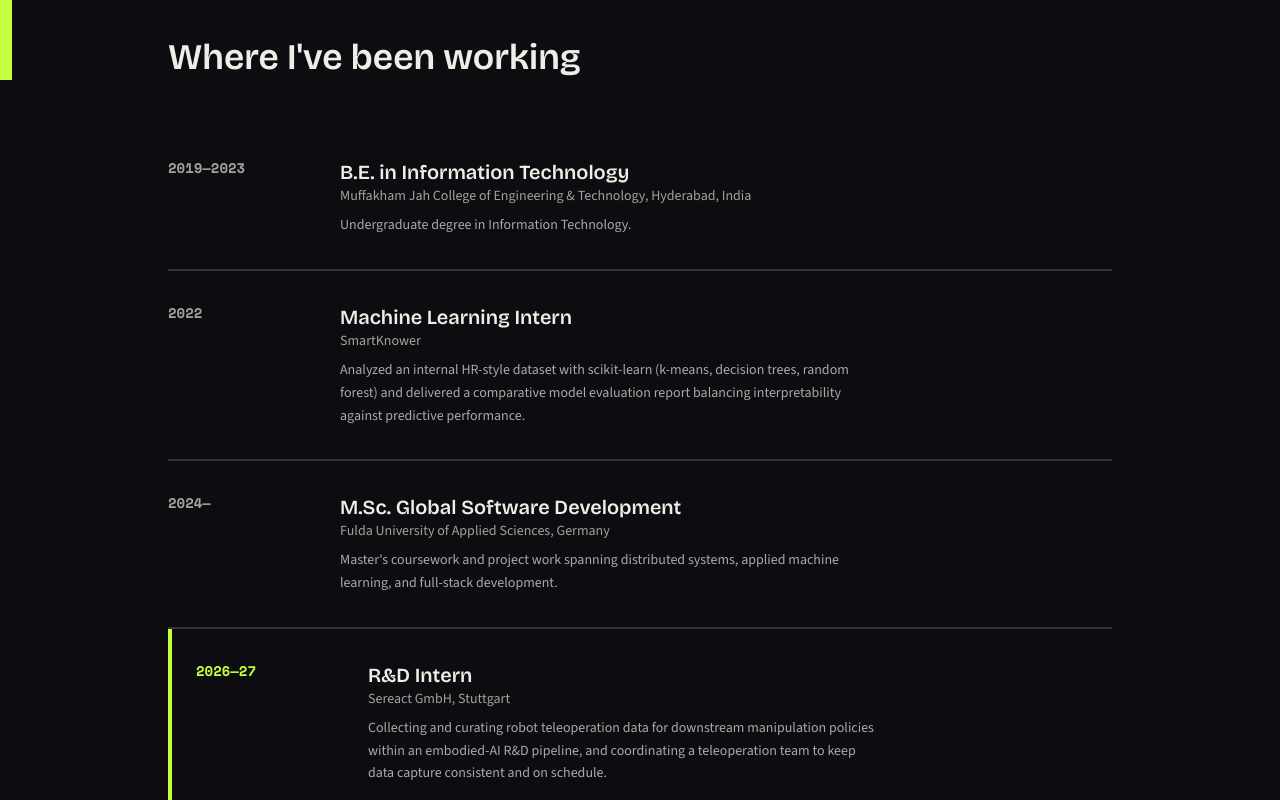
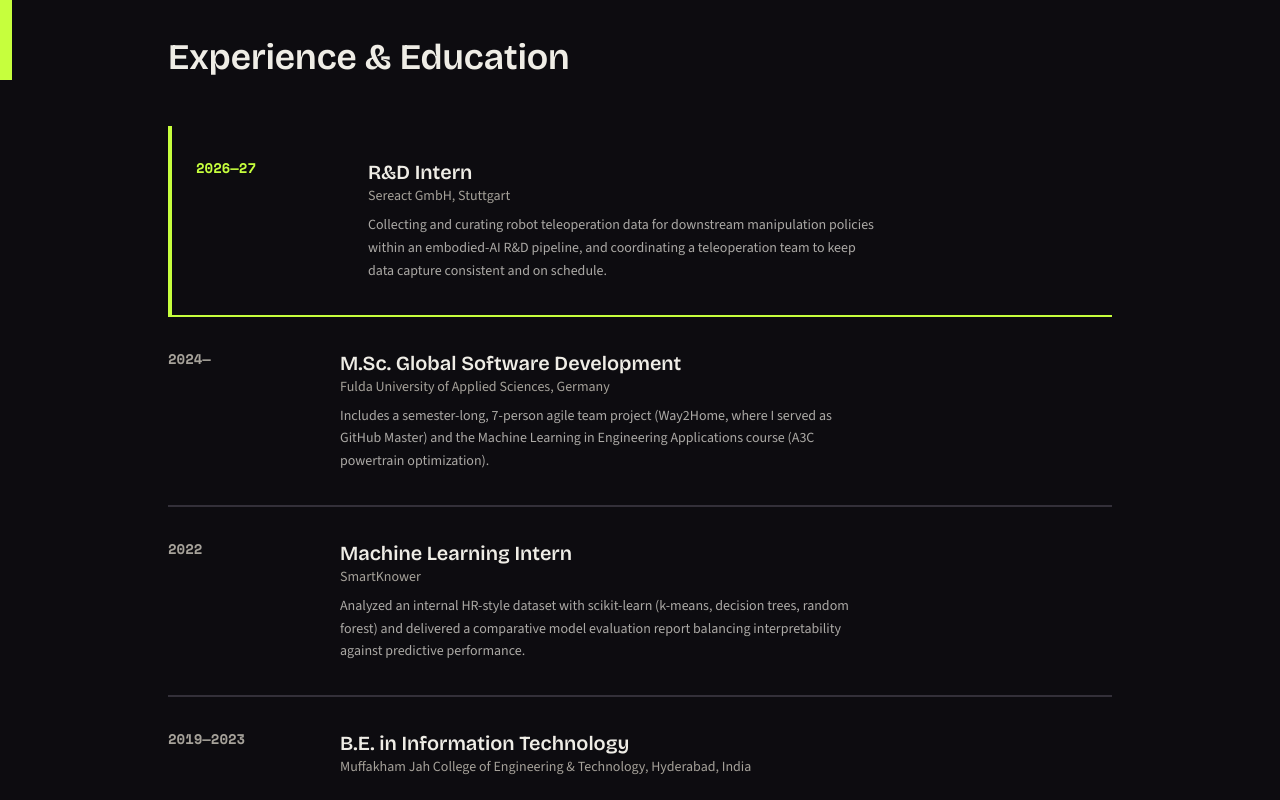
Before and after one commit to Rashid-hussain-mohammed/Personal_portfolio, a Next.js app: page / in a window 1280 px wide. Shown: the part 720-1520 px from the top of the page. Built offline with nearby package versions, Linux system fonts and the light colour scheme.

Commit message:
Fine updates on details

```diff
--- a/src/components/Contact.tsx
+++ b/src/components/Contact.tsx
@@ -4,7 +4,6 @@ const LINKS = [
     value: "Rashid.Hussain.Mohammed23@gmail.com",
     href: "mailto:Rashid.Hussain.Mohammed23@gmail.com",
   },
-  { label: "Phone", value: "+49 xxxxxxxx", href: "tel:+49xxxxxxxx" },
   {
     label: "GitHub",
     value: "github.com/Rashid-hussain-mohammed",
@@ -48,7 +47,7 @@ export default function Contact() {
         </div>
 
         <p className="mt-16 font-data text-xs text-muted">
-          Built with Next.js, containerized with Docker.
+          Built with Next.js · deployed on Vercel · Docker-ready
         </p>
       </div>
     </footer>
--- a/src/components/Timeline.tsx
+++ b/src/components/Timeline.tsx
@@ -2,16 +2,26 @@ type Entry = {
   when: string;
   title: string;
   place: string;
-  detail: string;
+  detail?: string;
   current?: boolean;
 };
 
+// Newest first, so the most relevant role is the first thing a recruiter sees.
 const ENTRIES: Entry[] = [
   {
-    when: "2019—2023",
-    title: "B.E. in Information Technology",
-    place: "Muffakham Jah College of Engineering & Technology, Hyderabad, India",
-    detail: "Undergraduate degree in Information Technology.",
+    when: "2026—27",
+    title: "R&D Intern",
+    place: "Sereact GmbH, Stuttgart",
+    detail:
+      "Collecting and curating robot teleoperation data for downstream manipulation policies within an embodied-AI R&D pipeline, and coordinating a teleoperation team to keep data capture consistent and on schedule.",
+    current: true,
+  },
+  {
+    when: "2024—",
+    title: "M.Sc. Global Software Development",
+    place: "Fulda University of Applied Sciences, Germany",
+    detail:
+      "Includes a semester-long, 7-person agile team project (Way2Home, where I served as GitHub Master) and the Machine Learning in Engineering Applications course (A3C powertrain optimization).",
   },
   {
     when: "2022",
@@ -21,19 +31,9 @@ const ENTRIES: Entry[] = [
       "Analyzed an internal HR-style dataset with scikit-learn (k-means, decision trees, random forest) and delivered a comparative model evaluation report balancing interpretability against predictive performance.",
   },
   {
-    when: "2024—",
-    title: "M.Sc. Global Software Development",
-    place: "Fulda University of Applied Sciences, Germany",
-    detail:
-      "Master's coursework and project work spanning distributed systems, applied machine learning, and full-stack development.",
-  },
-  {
-    when: "2026—27",
-    title: "R&D Intern",
-    place: "Sereact GmbH, Stuttgart",
-    detail:
-      "Collecting and curating robot teleoperation data for downstream manipulation policies within an embodied-AI R&D pipeline, and coordinating a teleoperation team to keep data capture consistent and on schedule.",
-    current: true,
+    when: "2019—2023",
+    title: "B.E. in Information Technology",
+    place: "Muffakham Jah College of Engineering & Technology, Hyderabad, India",
   },
 ];
 
@@ -42,7 +42,7 @@ export default function Timeline() {
     <section id="work" className="border-b-4 border-ink bg-paper">
       <div className="mx-auto max-w-5xl px-6 py-20 md:px-10">
         <h2 className="font-display text-3xl font-semibold text-ink md:text-4xl">
-          Where I&apos;ve been working
+          Experience &amp; Education
         </h2>
         <div className="mt-12 divide-y-2 divide-line">
           {ENTRIES.map((entry) => (
@@ -64,9 +64,11 @@ export default function Timeline() {
                   {entry.title}
                 </h3>
                 <p className="font-body text-sm text-muted">{entry.place}</p>
-                <p className="mt-2 max-w-lg font-body text-sm leading-relaxed text-ink/70">
-                  {entry.detail}
-                </p>
+                {entry.detail && (
+                  <p className="mt-2 max-w-lg font-body text-sm leading-relaxed text-ink/70">
+                    {entry.detail}
+                  </p>
+                )}
               </div>
             </div>
           ))}
```
